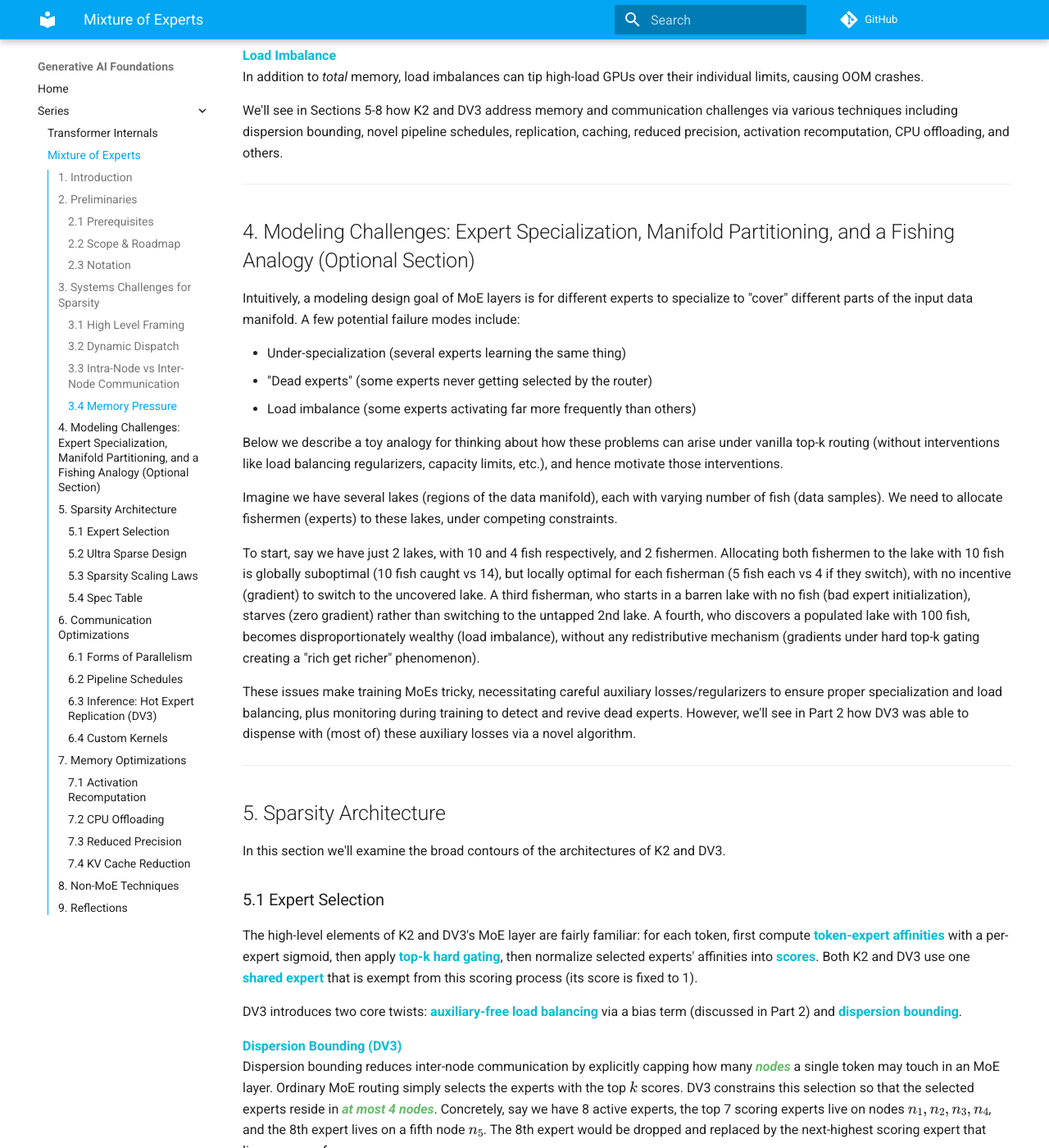
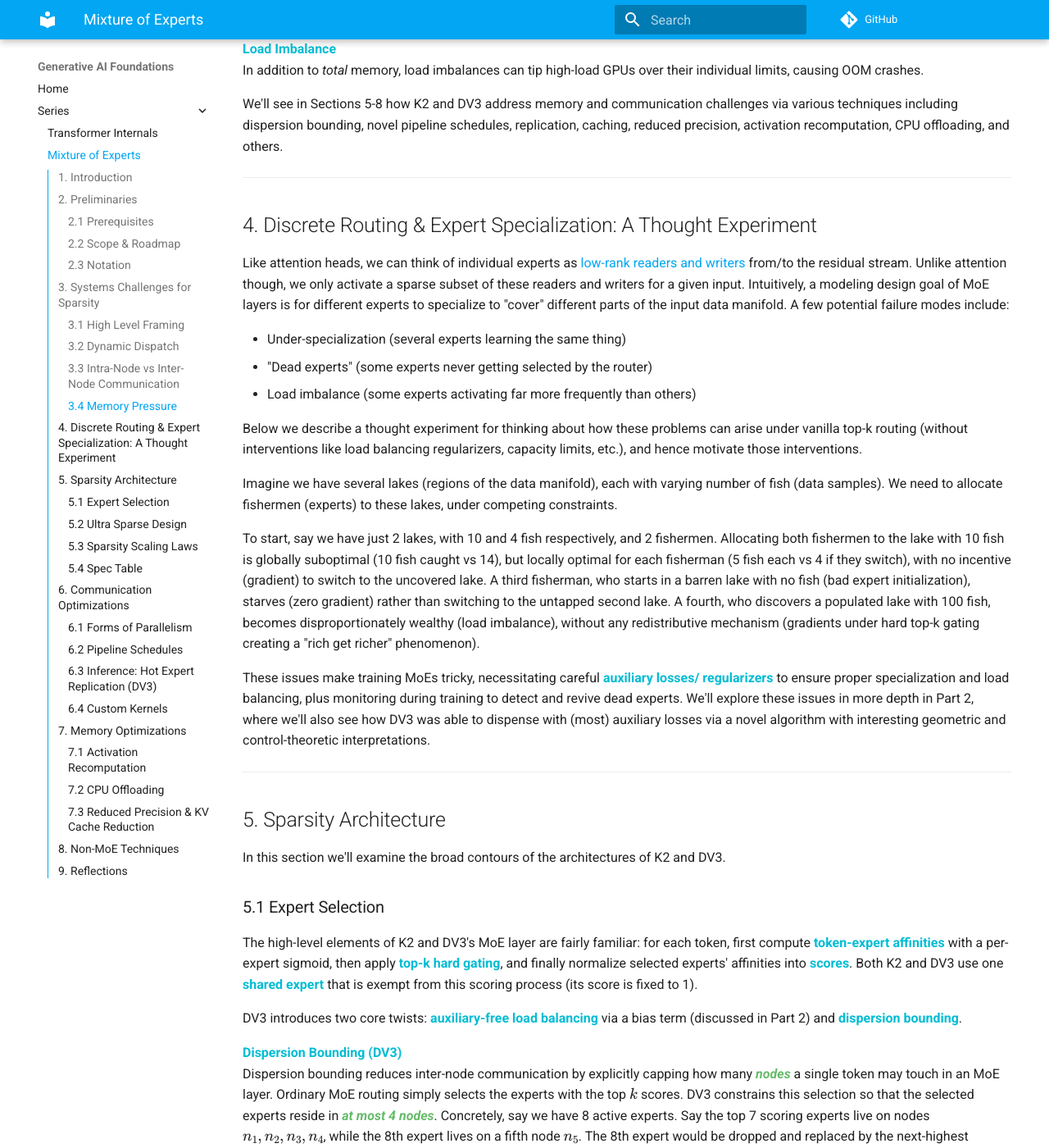
Before and after one commit to PranavSriram18/genai_foundations, an MkDocs documentation site: the page built from docs/series/moe.md, in a window 1280 px wide and 1400 px high, scrolled down 2675 px. Shown: the whole window at 82% size. Built offline with MkDocs 1.6.1 and Material for MkDocs 9.7.7, drawn with Linux system fonts in a browser that asks for light colours; comment, search, counter and statistics services are not loaded; some of the changed text lies outside the part shown.

Commit message:
near complete

```diff
--- a/docs/series/moe.md
+++ b/docs/series/moe.md
@@ -1,12 +1,12 @@
 
-# The Sparsity Frontier: Core Innovations in Kimi K2 and DeepSeek V3
+# The Sparsity Frontier: Advances in Kimi K2 and DeepSeek V3
 (NOTE: UNDER CONSTRUCTION)
 
 ## 1. Introduction
 A core design limitation of standard <span class="term">dense LLMs</span> is the tight coupling between parameter count ("knowledge") and per-token FLOP count (the amount of "work" required to
-generate a token), due to knowledge being diffuse across parameters rather than localized.
-When we ask "what is the capital of Kenya?", we effectively pay for the LLM's
-proficiency in Medieval history, Korean literature, and quantum mechanics, despite the bounded scope
+generate a token), due to knowledge being *diffuse* across parameters rather than *localized* to
+subsets of them. When we ask "what is the capital of Kenya?", we effectively pay for the LLM's
+proficiency in literature, medieval history, and quantum mechanics, despite the bounded scope
 of our question.
 
 A natural solution to this problem is <span class="idea">sparsity</span>: selectively activate a
@@ -16,8 +16,7 @@ compute and implicitly localizing knowledge. <span class="term">Mixture of Exper
 
 Despite its intuitive appeal, sparsity raises complex challenges: the imposition
 of discrete structural constraints on systems we train with continuous tools (backprop) on
-distributed hardware originally built for dense matrix math raises implications for modeling (<span class="idea">optimization dynamics</span>, <span class="idea">manifold geometry</span>), systems (increased inter-device <span class="idea">communication</span>, <span class="idea">memory pressure</span>), and post-training (potential <span class="idea">discrete shifts</span> under distributional drift). Progress in
-this area hence necessitates advances in modeling and systems alike.
+distributed hardware originally built for dense matrix math raises implications for both modeling (<span class="idea">optimization dynamics</span>, <span class="idea">manifold geometry</span>, post-training stability) and systems (increased inter-device <span class="idea">communication</span>, <span class="idea">memory pressure</span>).
 
 In this article, we'll first frame these core challenges, and then explore how bleeding-edge sparse
 models <span class="term">[DeepSeek V3](https://arxiv.org/abs/2412.19437)</span> and
@@ -38,19 +37,21 @@ post-training. We'll primarily focus on pretraining aspects directly connected t
 MoEs and sparsity. In particular, we'll discuss:
 
 * Challenges with training large sparse models, and frames for reasoning about them (Sections 3 and 4)
-* Core elements of Kimi K2 and Deepseek V3's sparsity architectures (Section 5)
+* Core elements of Kimi K2 and DeepSeek V3's sparsity architectures (Section 5)
 * Several innovations in K2 and DV3 that address specific sparsity challenges (Sections 6-8)
+* Some personal reflections (Section 9)
 
 This article will mostly focus on systems innovations and systems-modeling codesign. We'll cover
-a very interesting pure modeling piece (auxiliary-free load balancing in Deepseek V3) in Part 2.
+a very interesting pure modeling piece (auxiliary-free load balancing in DeepSeek V3) in Part 2.
 
 ### 2.3 Notation
 We consider MoE layers with input dimension <span class="term">$D$</span>,
 <span class="term">$m$</span> total experts, and <span class="term">$k$</span> selected experts (per token, per layer). In addition, we'll let <span class="term">$k_f$</span> denote the number of
 shared/fixed experts ($m$ and $k$ refer only to non-shared), and <span class="term">$T$</span> the
-context length. (See the spec table in Section 4.3 for a full list of symbols we use across the article.) We'll use DV3 and K2 as shorthand for Deepseek V3 and Kimi K2. Key terms are highlighted
-in <span class="term">blue</span>, and key ideas in <span class="idea">green</span>; hence a good
-way to skim this article is to follow the colored words.
+context length. (See the spec table in Section 5.4 for a full list of symbols we use across the article.) We'll use <span class="term">DV3</span> and <span class="term">K2</span> as shorthand for
+DeepSeek V3 and Kimi K2 respectively. Key terms are highlighted in <span class="term">blue</span>,
+and key ideas in <span class="idea">green</span>; hence a good way to skim this article is to follow
+the colored words.
 
 ---
 
@@ -60,25 +61,26 @@ A general design goal in modern distributed training is to hide latency by sched
 to overlap with communication; hence anything that increases communication or makes it less
 predictable poses a challenge.
 
-Sparsity lets FLOP count sublinearly with parameter count, but parameters still need to live
-somewhere, so total memory - and hence device count - scales roughly linearly with parameters.
+Sparsity lets FLOP count scale sublinearly with parameter count, but those parameters still need to
+live somewhere. Total memory, and hence device count, scale roughly linearly with parameters.
 Sparsity effectively shifts the burden from
 <span class="idea">compute</span> to <span class="idea">memory</span> and
 <span class="idea">communication</span>, with negative implications for
 [arithmetic intensity](https://modal.com/gpu-glossary/perf/arithmetic-intensity) if not
 mitigated. As we'll see, the resulting systems challenges are tightly coupled to architectural
-choices, meaning model designers cannot simply abstract away infrastructure details, resulting in a rich surface area for infrastructure-architecture codesign.
+choices, meaning model designers cannot simply abstract away infrastructure details. This creates a
+rich surface area for infrastructure-architecture codesign.
 
 ### 3.2 Dynamic Dispatch
 <span class="term">Expert parallelism</span> partitions the $m$ experts across $d$ devices. The
 choice of which expert processes which token is a function of the token, so tokens must be
 <span class="term">dynamically dispatched</span> to experts. Mechanically, this involves packing tokens into contiguous per-destination <span class="term">send
-buffers</span> (with padding for alignment), exchange via <span class="term">all-to-all dispatch</span>,
-processing as <span class="term">batched small GEMMs</span>, and finally another <span class="term">all-to-all</span> to unpermute to the original order. Communication is
+buffers</span> (with padding for alignment), exchanging via <span class="term">all-to-all dispatch</span>,
+processing as <span class="term">batched small GEMMs</span>, and finally unpermuting to the original order with another <span class="term">all-to-all</span>. Communication is
 overlapped with computation via <span class="term">double buffering</span>.
 
 This communication pattern raises several potential issues, including imbalanced loads, fragmented
-memory access, scattered gathers, small kernels, and poor cache locality.
+memory access, small kernels, and poor cache locality.
 
 ### 3.3 Intra-Node vs Inter-Node Communication
 GPU training clusters are composed of <span class="term">nodes</span>, each of which is a server
@@ -122,17 +124,20 @@ precision, activation recomputation, CPU offloading, and others.
 
 ---
 
-## 4. Modeling Challenges: Expert Specialization, Manifold Partitioning, and a Fishing Analogy (Optional Section)
-Intuitively, a modeling design goal of MoE layers is for different experts to specialize to "cover"
-different parts of the input data manifold. A few potential failure modes include:
+## 4. Discrete Routing & Expert Specialization: A Thought Experiment
+Like attention heads, we can think of individual experts as
+[low-rank readers and writers](https://pranavsriram18.github.io/genai_foundations/series/transformer_internals/#6-attention-heads) from/to the residual stream. Unlike attention though, we
+only activate a sparse subset of these readers and writers for a given input. Intuitively, a
+modeling design goal of MoE layers is for different experts to specialize to "cover" different parts
+of the input data manifold. A few potential failure modes include:
 
 * Under-specialization (several experts learning the same thing)
 * "Dead experts" (some experts never getting selected by the router)
 * Load imbalance (some experts activating far more frequently than others)
 
-Below we describe a toy analogy for thinking about how these problems can arise under vanilla top-k
-routing (without interventions like load balancing regularizers, capacity limits, etc.), and hence
-motivate those interventions.
+Below we describe a thought experiment for thinking about how these problems can arise under vanilla
+top-k routing (without interventions like load balancing regularizers, capacity limits, etc.), and
+hence motivate those interventions.
 
 Imagine we have several lakes (regions of the data manifold), each with varying number of fish (data
 samples). We need to allocate fishermen (experts) to these lakes, under competing constraints.
@@ -141,14 +146,16 @@ To start, say we have just 2 lakes, with 10 and 4 fish respectively, and 2 fishe
 both fishermen to the lake with 10 fish is globally suboptimal (10 fish caught vs 14), but locally
 optimal for each fisherman (5 fish each vs 4 if they switch), with no incentive (gradient) to switch
 to the uncovered lake. A third fisherman, who starts in a barren lake with no fish (bad expert
-initialization), starves (zero gradient) rather than switching to the untapped 2nd lake. A fourth, who
-discovers a populated lake with 100 fish, becomes disproportionately wealthy (load imbalance),
-without any redistributive mechanism (gradients under hard top-k gating creating a "rich get richer" phenomenon).
+initialization), starves (zero gradient) rather than switching to the untapped second lake. A fourth,
+who discovers a populated lake with 100 fish, becomes disproportionately wealthy (load imbalance),
+without any redistributive mechanism (gradients under hard top-k gating creating a "rich get richer"
+phenomenon).
 
-These issues make training MoEs tricky, necessitating careful auxiliary losses/regularizers
-to ensure proper specialization and load balancing, plus monitoring during training to detect and
-revive dead experts. However, we'll see in Part 2 how DV3 was able to dispense with (most of)
-these auxiliary losses via a novel algorithm.
+These issues make training MoEs tricky, necessitating careful <span class="term">auxiliary losses/
+regularizers</span> to ensure proper specialization and load balancing, plus monitoring during
+training to detect and revive dead experts. We'll explore these issues in more depth in Part 2,
+where we'll also see how DV3 was able to dispense with (most) auxiliary losses via a novel
+algorithm with interesting geometric and control-theoretic interpretations.
 
 ---
 
@@ -157,7 +164,7 @@ In this section we'll examine the broad contours of the architectures of K2 and
 
 ### 5.1 Expert Selection
 The high-level elements of K2 and DV3's MoE layer are fairly familiar: for each token, first compute
-<span class="term">token-expert affinities</span> with a per-expert sigmoid, then apply <span class="term">top-k hard gating</span>, then normalize
+<span class="term">token-expert affinities</span> with a per-expert sigmoid, then apply <span class="term">top-k hard gating</span>, and finally normalize
 selected experts' affinities into <span class="term">scores</span>. Both K2 and DV3 use one <span class="term">shared
 expert</span> that is exempt from this scoring process (its score is fixed to 1).
 
@@ -168,8 +175,8 @@ term (discussed in Part 2) and <span class="term">dispersion bounding</span>.
 Dispersion bounding reduces inter-node communication by explicitly capping how many <span class="idea">nodes</span> a single token may
 touch in an MoE layer. Ordinary MoE routing simply selects the experts with the top $k$ scores. DV3
 constrains this selection so that the selected experts reside in <span class="idea">at most 4
-nodes</span>. Concretely, say we have 8 active experts, the top 7 scoring experts live on nodes
-$n_1, n_2, n_3, n_4$, and the 8th expert lives on a fifth node $n_5$. The 8th expert would be
+nodes</span>. Concretely, say we have 8 active experts. Say the top 7 scoring experts live on nodes
+$n_1, n_2, n_3, n_4$, while the 8th expert lives on a fifth node $n_5$. The 8th expert would be
 dropped and replaced by the next-highest scoring expert that lives on one of $n_1, n_2, n_3, n_4$.
 
 ### 5.2 Ultra Sparse Design
@@ -178,27 +185,27 @@ ratio of $s = 32$. K2 pushes further, with $k = 8$, $m = 384$. This is not only
 also very <span class="idea">fine-grained</span> sparsity. The table below compares these
 models to some of their contemporaries whose specs are public.
 
-| Model | Year | $m$ (total experts) | $k$ (active experts) | $s$ (expert sparsity) | $P$ (Total Params) | $P_a$ (Active Params) |
-| --- | ---: | ---: | ---: | ---: | ---: |
-| <span class="term">Kimi K2</span> | 2025 | 384 | 8 | 48.0 | **1.04T** | **32B** |
-| <span class="term">DeepSeek-V3</span> | 2024 | 256 | 8 | 32.0 | **671B** | **37B** |
+| Model | Year | $m$ (Total Experts) | $k$ (Active Experts) | $s$ (Expert Sparsity) | $P$ (Total Params) | $P_a$ (Active Params) |
+| --- | ---: | ---: | ---: | ---: | ---: | ---: |
+| <span class="term">Kimi K2</span> | 2025 | 384 | 8 | 48.0 | **1.04T** | **32.6B** |
+| <span class="term">DeepSeek V3</span> | 2024 | 256 | 8 | 32.0 | **671B** | **37B** |
 | <span class="term">Qwen3-235B</span> | 2025 | 128 | 8 | 16.0 | **235B** | **22B** |
 | <span class="term">GPT-OSS-120B</span> | 2025 | 128 | 4 | 32.0 | **117B** | **5.1B** |
-| <span class="term">DeepSeek-V2</span> | 2024 | 160 | 6 | 26.7 | **236B** | **21B** |
+| <span class="term">DeepSeek V2</span> | 2024 | 160 | 6 | 26.7 | **236B** | **21B** |
 | <span class="term">Switch-C</span> | 2021 | 2048 | 1 | 2048.0 | **1.57T** |  **13B** |
 | <span class="term">OLMoE</span> | 2024 | 64 | 8 | 8.0 | **7.0B** | **1.3B** |
 | <span class="term">DBRX</span> | 2024 | 16 | 4 | 4.0 | **132B** | **36B** |
 | <span class="term">Grok-1</span> | 2024 | 8 | 2 | 4.0 | **314B** | **~86B** |
 | <span class="term">Mixtral 8x22B</span> | 2024 | 8 | 2 | 4.0 | **141B** | **~39B** |
-| <span class="term">Llama 3.1 405B</span> | 1 | 1 | 1.0 | **405B** | **405B** |
+| <span class="term">Llama 3.1 405B</span> | 2024 | 1 | 1 | 1.0 | **405B** | **405B** |
 
-K2 and DV3 push sparsity further than all their contemporaries, besides Google's Switch Transformer
-(Switch-C), which was ahead of its time and an outlier in every dimension in this table. My sense is
-that the representational weaknesses of $k=1$ outweigh the systems simplifications it brings, and
-the industry has moved towards $k$ in the 2-8 range. I would not be surprised if future models
-actually <span class="idea">raise</span> $k$, and push $s$ by raising $m$ and decreasing expert
-width $b$, i.e. pursuing finer grained sparsity rather than just fewer active experts. We'll defer
-a deeper discussion of the representational implications of this to a future article.
+K2 and DV3 push sparsity further than their contemporaries, with the exception of Google's Switch
+Transformer (Switch-C), which was ahead of its time and an outlier along every dimension in this
+table. My sense is that the representational weaknesses of $k=1$ tend to outweigh the systems
+simplifications it confers, and most SOTA MoEs use $k \in [2, 8]$. I would not be surprised if
+future models actually <span class="idea">raise</span> $k$, and push $s$ by raising $m$ and
+decreasing expert width $b$, i.e. pursuing finer-grained sparsity rather than just fewer active
+experts. We'll defer a deeper discussion of the representational implications of this to a future article.
 
 ### 5.3 Sparsity Scaling Laws
 The K2 paper develops an empirical <span class="idea">Sparsity Scaling Law</span>, in which they
@@ -218,23 +225,23 @@ not-so-distant future?
 ### 5.4 Spec Table
 The table below summarizes several key aspects of DV3 and K2's architectures.
 
-| Dimension | Deepseek V3 | Kimi K2 |
+| Dimension | DeepSeek V3 | Kimi K2 |
 | --- | --- | --- |
-| **Total Model Params ($P$)** | **[671B]** | **[1.04T]** |
-| **Active Model Params ($P_a$)** | **[37B]** | **[32.6B]** |
+| **$P$ (Total Model Params)** | **[671B]** | **[1.04T]** |
+| **$P_a$ (Active Model Params)** | **[37B]** | **[32.6B]** |
 | **Total:Active Param Ratio** | **18.3** | **31.9** |
 | **Pretraining Tokens** | **14.8T** | **15.5T** |
-| **Total Layers ($L$)** | **61** | **61** |
-| **Embedding Dimension ($D$)** | **7168** | **7168** |
-| **Context Length ($T$)**  | **128K**  | **128K** |
-| **Total Experts ($m$)** | **256** | **384** |
-| **Active Experts ($k$)** | **8** | **8** |
-| **Expert Sparsity ($s$)** | **32** | **48** |
-| **Shared Experts ($k_f$)**| **1** | **1** |
-| **Expert width ($b$)** | **2048** | **2048** |
-| **Learning algorithm** | **AdamW** | **MuonClip** |
-| **Routing control** | **Aux-loss-free dynamic bias** + lightweight **sequence-level** safeguard | **Simple top-k** (no grouping, no in-gate balancing) + **standard aux losses** |
-| **Dispersion control** | **Node-limited ($\leq 4$ nodes/token)** | **None explicit; implicit via low EP** |
+| **$L$ (Total Layers)** | **61** | **61** |
+| **$D$ (Embedding Dimension)** | **7168** | **7168** |
+| **$T$ (Context Length)**  | **128K**  | **128K** |
+| **$m$ (Total Experts)** | **256** | **384** |
+| **$k$ (Active Experts)** | **8** | **8** |
+| **$s$ (Expert Sparsity)** | **32** | **48** |
+| **$k_f$ (Shared Experts)**| **1** | **1** |
+| **$b$ (Expert width)** | **2048** | **2048** |
+| **Learning Algorithm** | **AdamW** | **MuonClip** |
+| **Routing Control** | **Aux-loss-free dynamic bias** + lightweight **sequence-level** safeguard | **Simple top-k** (no grouping, no in-gate balancing) + **standard aux losses** |
+| **Dispersion Control** | **Node-limited ($\leq 4$ nodes/token)** | **None explicit; implicit via low EP** |
 | **Attention Mechanism** | **MLA** | **MLA** |
 | **Attention Heads**  | **128** | **64** |
 | **Parallelism Strategy** | **DualPipe** | **Interleaved 1F1B** |
@@ -245,7 +252,7 @@ The table below summarizes several key aspects of DV3 and K2's architectures.
 ## 6. Communication Optimizations
 ### 6.1 Forms of Parallelism
 Both models compose <span class="term">pipeline parallelism (PP)</span>, <span class="term">expert
-parallelism (EP)</span>, and [ZeRO-1 data parallelism (DP)](https://awsdocs-neuron.readthedocs-hosted.com/en/latest/frameworks/torch/torch-neuronx/tutorials/training/zero1_gpt2.html)</span>.
+parallelism (EP)</span>, and [ZeRO-1 data parallelism (DP)](https://awsdocs-neuron.readthedocs-hosted.com/en/latest/frameworks/torch/torch-neuronx/tutorials/training/zero1_gpt2.html).
 
 As we saw in Section 3, cross-node communication under expert parallelism unfavorably tips the
 balance of communication and computation. A natural step to counteract this, particularly with
@@ -318,32 +325,32 @@ transferred to CPU RAM, or computed entirely on CPUs.
 For activations that are not recomputed, K2 offloads them to CPU RAM, using a custom
 <span class="term">streaming copy engine</span> that overlaps with both compute and communication kernels in the 1F1B schedule.
 
-DV3 maintains an exponential moving average (EMA) of model parameters during training. Rather than
-storing these in GPU memory, these are stored in CPU memory, and <span class="idea">updated asynchronously</span>.
+DV3 maintains an exponential moving average (EMA) of model parameters during training to implement
+their auxiliary-free load balancing. These are stored in CPU memory, and <span class="idea">updated
+asynchronously</span>.
 
-### 7.3 Reduced Precision
-Both DV3 and K2 make extensive use of reduced precision. This is a large topic in its own right,
-and we'll leave a detailed treatment to a future article.
-
-### 7.4 KV Cache Reduction
-Both DV3 and K2 reduce KV cache memory footprint via Multi-Head Latent Attention (MLA),
+### 7.3 Reduced Precision & KV Cache Reduction
+Both DV3 and K2 make extensive use of reduced precision for both activations and optimizer states.
+Reduced precision is a large topic in its own right, and we'll leave a detailed treatment to a
+future article. Both DV3 and K2 use <span class="term">Multi-Head Latent Attention (MLA)</span>,
+which reduces activation memory during training and KV cache footprint during inference, and is
 briefly discussed in the next section.
 
 ---
 
 ## 8. Non-MoE Techniques
-Below we highlight a few other significant architectural innovations in K2 and DV3, that are not
-directly connected to sparsity but still highly influence overall efficiency.
+Before we conclude, we briefly highlight a few other significant architectural innovations in K2 and DV3 that, while not directly tied to MoEs, still highly influence overall efficiency.
 
 <span class="term">Multi-Token Prediction (DV3)</span><br>
-DV3 trains the model to the next two tokens simultaneously, as opposed to single next token
+DV3 trains the model to predict the next two tokens simultaneously, as opposed to single next token
 prediction. During inference, this prediction can be used for speculative decoding, enabling a
 ~1.8x TPS speedup in practice.
 
 <span class="term">MLA (DV3 and K2)</span><br>
 Both DV3 and K2 use <span class="term">Multi-head Latent Attention</span>, a novel attention
-mechanism introduced by DV3. MLA factors attention through a lower-dim latent and caches this
-latent during inference, cutting KV size and memory traffic without accuracy regressions.
+mechanism introduced by DV3. MLA factors attention through a lower-dimensional latent and caches
+this latent during inference, cutting KV cache footprint and memory traffic without accuracy
+regressions. We may examine MLA further in future articles on dynamic sparse attention mechanisms.
 
 <span class="term">MuonClip (K2)</span><br>
 K2’s training stability hinges on <span class="term">MuonClip</span>, which augments the
@@ -352,9 +359,17 @@ class="idea">QK-clip</span> to prevent exploding attention logits. The paper rep
 tokens of pretraining without loss spikes.
 
 ## 9. Reflections
-TODO - complete
-I started this article intending to write a short note on what I anticipated would be a few key
-ideas. As I dove in, the extent of detail and innovation in the K2 and DV3 papers was quite
-striking - about 10 pages of writing later and I feel like I've barely scratched the surface! I was
-particularly struck by the extent of model-infrastructure codesign, and think this portends some
-interesting things for the future.
+I started this article intending to write a short note on a few key ideas related to scaling
+fine-grained sparsity. As I dove into the DV3 and K2 papers, the level of detail and innovation
+was quite striking - several pages later, it still feels like I've barely scratched the surface! I
+even had to defer some topics originally intended for this piece to a separate Part 2.
+
+I was particularly struck by the extent of model-infrastructure codesign. I've long felt the
+researcher-engineer dichotomy is contrived, and that progress in AI will come from teams that deeply
+understand both abstract ideas and the physical systems that implement them.
+
+I've been interested in sparsity as a theme since I first read about compressed sensing as a
+freshman in 2014. For many years, sparsity has remained something of an afterthought in ML, largely
+due to the challenges of getting it to work efficiently on hardware originally built for dense
+matrix math. It's great to see sparsity become a mainstay in SOTA deep learning models, and
+I'm excited to see what the future of sparsity research holds.
```
Also changed, not shown: other parts of docs/series/moe.md (+5 -5 lines), docs/index.md (+2 -1 lines).
